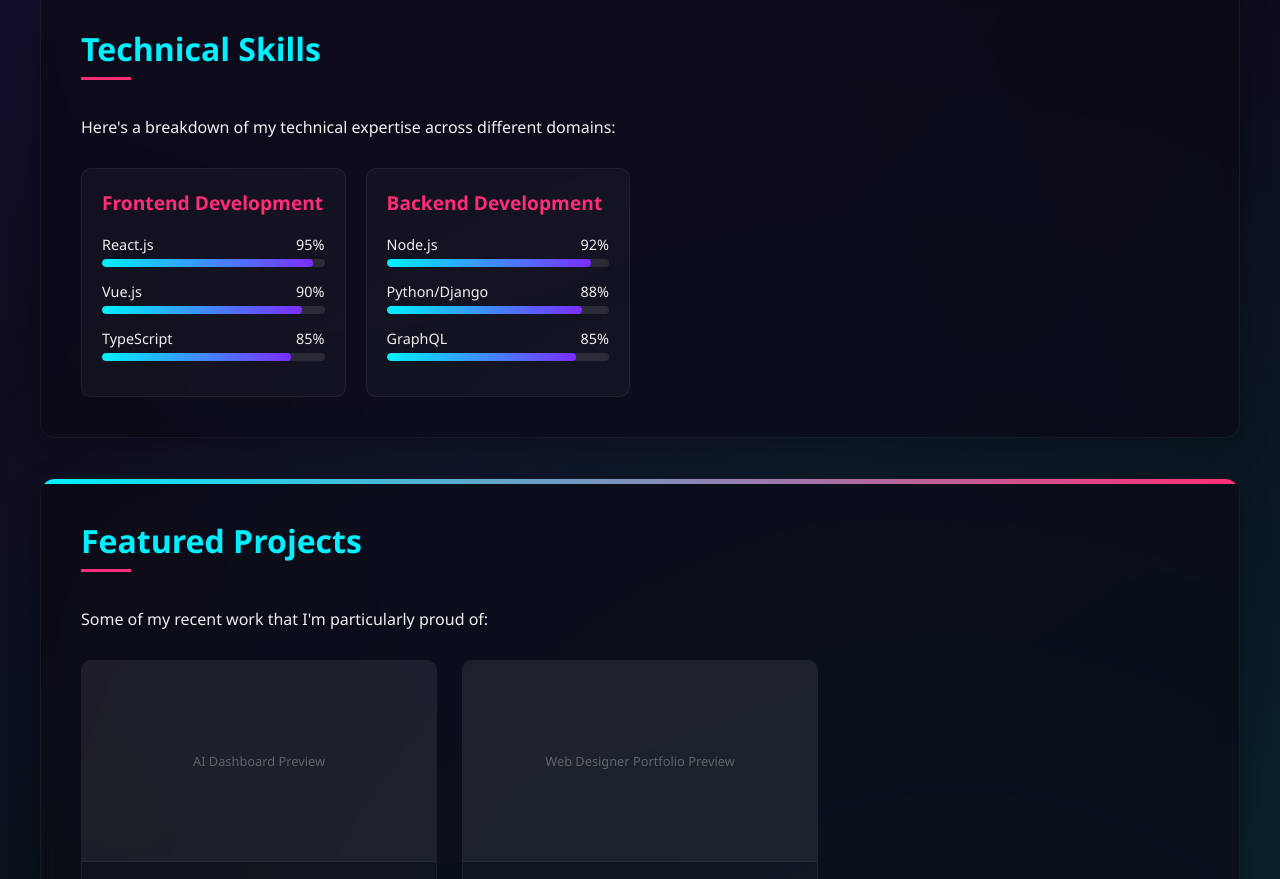
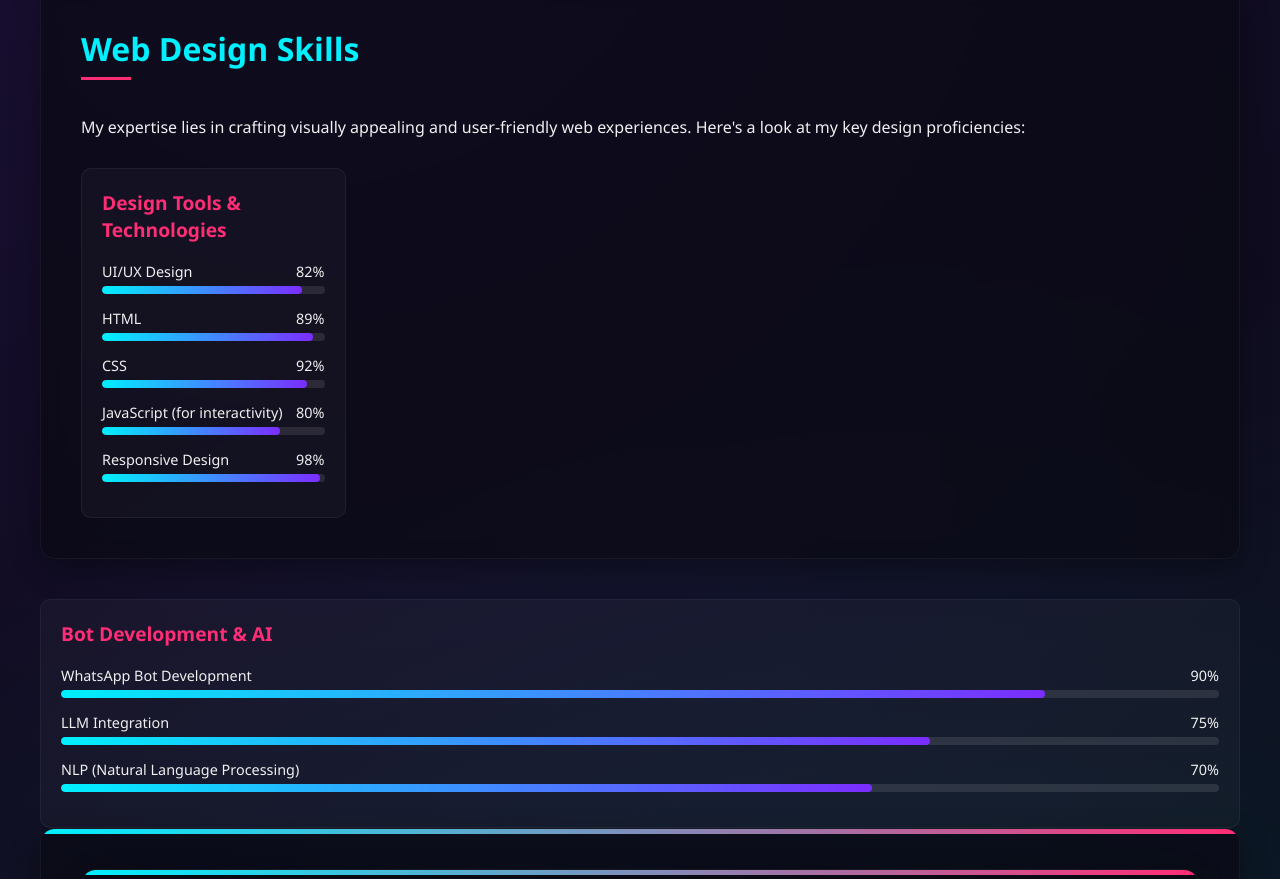
Before and after one commit to Samhax-tech/samhax-profile, a plain HTML site: page index.html in a window 1280 px wide. Shown: the part 1196-2075 px from the top of the page. Drawn offline with Linux system fonts and the light colour scheme.

Commit message:
Update index.html

```diff
--- a/index.html
+++ b/index.html
@@ -453,7 +453,7 @@
         <header>
             <img src="https://files.catbox.moe/zv2pf2.jpeg" alt="Profile Picture" class="profile-img floating">
             <h1>Samhax-Tech</h1>
-            <p class="tagline">Full Stack Developer | AI Enthusiast | Cyber Security Specialist</p>
+            <p class="tagline">Web Designer | AI Enthusiast </p>
 
             <div class="social-links">
                 <a href="https://wa.me/+923287573267" class="btn btn-whatsapp">
@@ -465,22 +465,22 @@
                 <a href="https://youtube.com/@Samhax_tech" class="btn btn-youtube">
                     <i class="fab fa-youtube"></i> YouTube
                 </a>
-                <a href="https://github.com/Samhax-Tech" class="btn btn-github">
+                <a href="https://github.com/Samhax-tech" class="btn btn-github">
                     <i class="fab fa-github"></i> GitHub
                 </a>
-                <a href="https://t.me/Samhax-Tech" class="btn btn-telegram">
+                <a href="https://t.me/Samhax_official" class="btn btn-telegram">
                     <i class="fab fa-telegram"></i> Telegram
                 </a>
-                <a href="#whatsapp-bot" class="btn btn-whatsapp-bot">
-                    <i class="fab fa-whatsapp"></i> WhatsApp Bot
+                <a href="https://github.com/Samhax-tech/Samhax-ai" class="btn btn-whatsapp-bot-Repo">
+                    <i class="fab fa-github"></i> Github Repo
                 </a>
             </div>
         </header>
 
         <section id="about">
             <h2>About Me</h2>
-            <p>Hello! I'm Hamza, a passionate Full Stack Developer with 4+ years of experience building cutting-edge web applications. I specialize in JavaScript frameworks (React, Vue, Node.js) and have deep expertise in cloud architecture and machine learning integration.</p>
-            <p>When I'm not coding, I contribute to open-source projects, write technical blogs, and speak at developer conferences. I believe in building technology that makes a real difference in people's lives.</p>
+            <p>Hello! I'm Muhammad Hamza, known as Samhax online. I provide professional web design, bot development, and hosting services. I combine creativity and technical skills to build engaging websites and efficient bots, supported by reliable hosting.</p>
+            <p>My expertise focuses on delivering tailored web experiences, developing intelligent automation solutions, and offering dependable hosting to ensure optimal online performance.</p>
 
             <div class="stats-grid">
                 <div class="stat-card">
@@ -503,16 +503,25 @@
         </section>
 
         <section id="skills">
-            <h2>Technical Skills</h2>
-            <p>Here's a breakdown of my technical expertise across different domains:</p>
+    <h2>Web Design Skills</h2>
+    <p>My expertise lies in crafting visually appealing and user-friendly web experiences. Here's a look at my key design proficiencies:</p>
 
     <div class="skills-matrix">
         <div class="skill-category">
-                    <h3>Frontend Development</h3>
+            <h3>Design Tools & Technologies</h3>
             <div class="skill-item">
                 <div class="skill-name">
-                            <span>React.js</span>
-                            <span>95%</span>
+                    <span>UI/UX Design</span>
+                    <span>82%</span>
+                </div>
+                <div class="skill-bar">
+                    <div class="skill-progress" data-width="90%"></div>
+                </div>
+            </div>
+            <div class="skill-item">
+                <div class="skill-name">
+                    <span>HTML</span>
+                    <span>89%</span>
                 </div>
                 <div class="skill-bar">
                     <div class="skill-progress" data-width="95%"></div>
@@ -520,29 +529,7 @@
             </div>
             <div class="skill-item">
                 <div class="skill-name">
-                            <span>Vue.js</span>
-                            <span>90%</span>
-                        </div>
-                        <div class="skill-bar">
-                            <div class="skill-progress" data-width="90%"></div>
-                        </div>
-                    </div>
-                    <div class="skill-item">
-                        <div class="skill-name">
-                            <span>TypeScript</span>
-                            <span>85%</span>
-                        </div>
-                        <div class="skill-bar">
-                            <div class="skill-progress" data-width="85%"></div>
-                        </div>
-                    </div>
-                </div>
-
-                <div class="skill-category">
-                    <h3>Backend Development</h3>
-                    <div class="skill-item">
-                        <div class="skill-name">
-                            <span>Node.js</span>
+                    <span>CSS</span>
                     <span>92%</span>
                 </div>
                 <div class="skill-bar">
@@ -551,25 +538,56 @@
             </div>
             <div class="skill-item">
                 <div class="skill-name">
-                            <span>Python/Django</span>
-                            <span>88%</span>
+                    <span>JavaScript (for interactivity)</span>
+                    <span>80%</span>
                 </div>
                 <div class="skill-bar">
-                            <div class="skill-progress" data-width="88%"></div>
+                    <div class="skill-progress" data-width="80%"></div>
                 </div>
             </div>
             <div class="skill-item">
                 <div class="skill-name">
-                            <span>GraphQL</span>
-                            <span>85%</span>
+                    <span>Responsive Design</span>
+                    <span>98%</span>
+                </div>
+                <div class="skill-bar">
+                    <div class="skill-progress" data-width="98%"></div>
+                </div>
+            </div>
+        </div>
+    </div>
+</section>
+               <div class="skill-category">
+    <h3>Bot Development & AI</h3>
+    <div class="skill-item">
+        <div class="skill-name">
+            <span>WhatsApp Bot Development</span>
+            <span>90%</span>
         </div>
         <div class="skill-bar">
             <div class="skill-progress" data-width="85%"></div>
         </div>
     </div>
+    <div class="skill-item">
+        <div class="skill-name">
+            <span>LLM Integration</span>
+            <span>75%</span>
         </div>
-        </section>
-
+        <div class="skill-bar">
+            <div class="skill-progress" data-width="75%"></div>
+        </div>
+    </div>
+    <div class="skill-item">
+        <div class="skill-name">
+            <span>NLP (Natural Language Processing)</span>
+            <span>70%</span>
+        </div>
+        <div class="skill-bar">
+            <div class="skill-progress" data-width="70%"></div>
+        </div>
+    </div>
+</div>
+<section>
         <section id="projects">
             <h2>Featured Projects</h2>
             <p>Some of my recent work that I'm particularly proud of:</p>
@@ -587,6 +605,7 @@
                         </div>
                     </div>
                 </div>
+                </section>
 
                 <div class="project-card">
     <div class="project-image placeholder-img">Web Designer Portfolio Preview</div>
@@ -703,8 +722,8 @@
 
             if (aboutPosition < screenPosition) {
                 animateValue('projects-count', 0, 50, 2000);
-                animateValue('clients-count', 0, 89, 2000);
-                animateValue('experience-years', 0, 4, 2000);
+                animateValue('clients-count', 0, 38, 2000);
+                animateValue('experience-years', 0, 2, 2000);
                 animateValue('coffee-cups', 0, 1243, 2000);
                 animateSkills();
                 window.removeEventListener('scroll', checkScroll);
```
Lines whose indentation alone changed are shown as unchanged.
